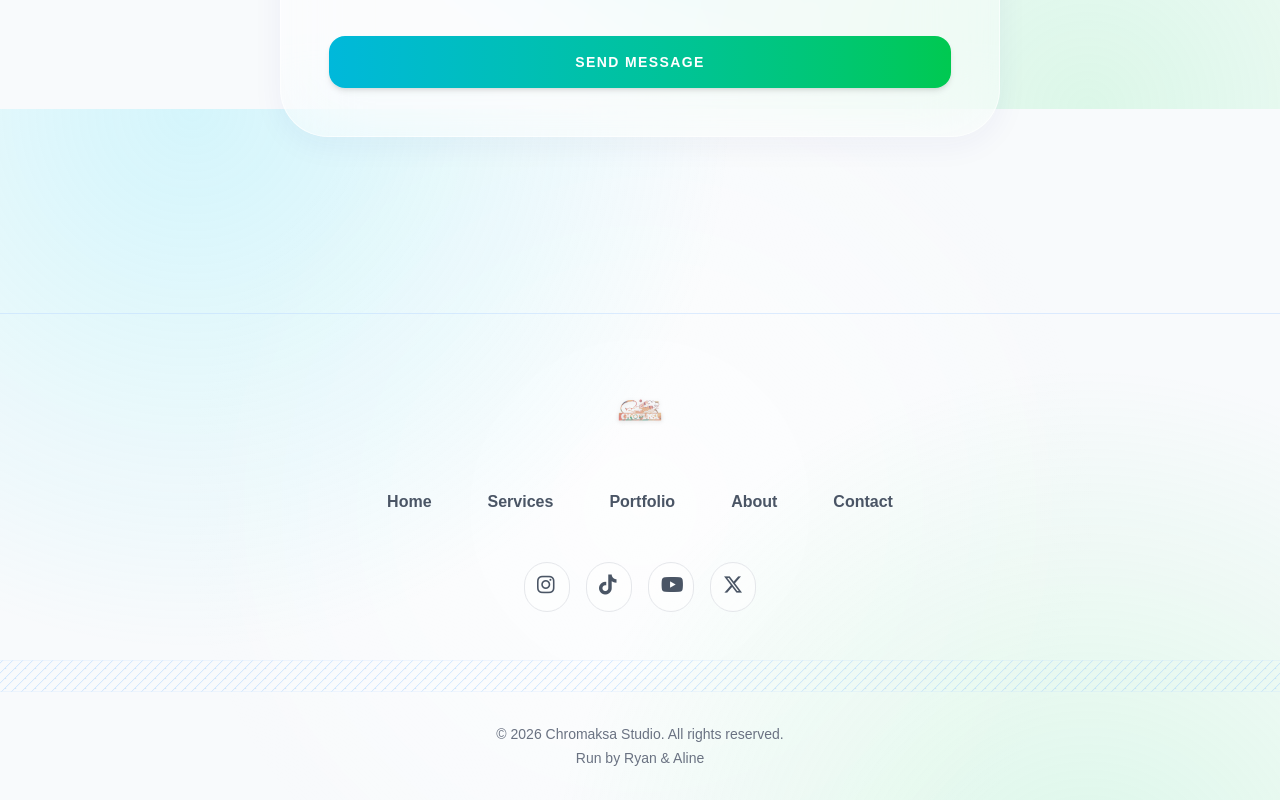
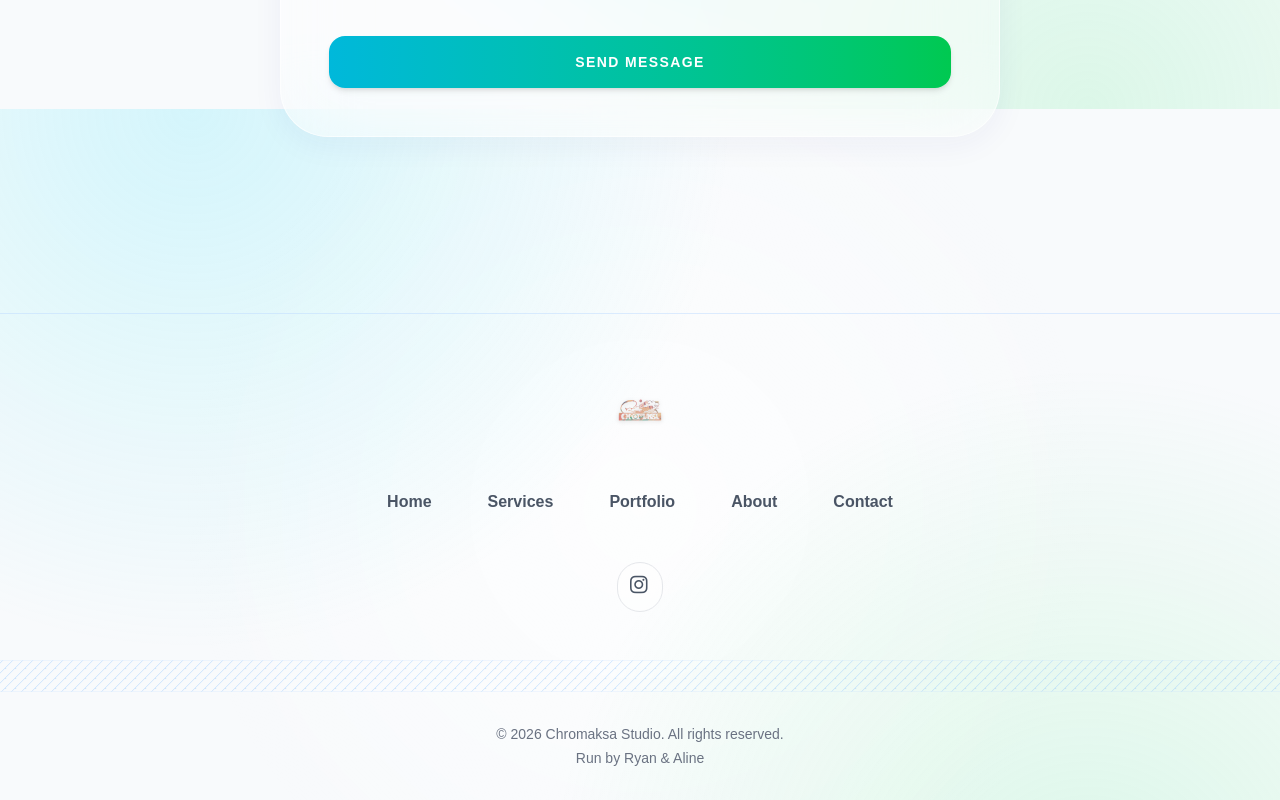
Before and after one commit to GabrielRyan1999/Chromaksa, a React (Vite) app: page / in a window 1280 px wide. Shown: the part 4691-5491 px from the top of the page. Built offline with nearby package versions, Linux system fonts and the light colour scheme; no server answers.

Commit message:
Hide empty social media placeholders to improve UX

```diff
--- a/src/components/ui/footer-section-1.jsx
+++ b/src/components/ui/footer-section-1.jsx
@@ -29,9 +29,6 @@
 
   const socialLinks = [
     { icon: <i className="fab fa-instagram text-xl w-5 h-5 flex items-center justify-center"></i>, href: "https://instagram.com/chromaksa.studio", label: "Instagram" },
-    { icon: <i className="fab fa-tiktok text-xl w-5 h-5 flex items-center justify-center"></i>, href: "#", label: "TikTok" },
-    { icon: <i className="fab fa-youtube text-xl w-5 h-5 flex items-center justify-center"></i>, href: "#", label: "YouTube" },
-    { icon: <i className="fab fa-x-twitter text-xl w-5 h-5 flex items-center justify-center"></i>, href: "#", label: "Twitter" },
   ];
 
   return (
```
